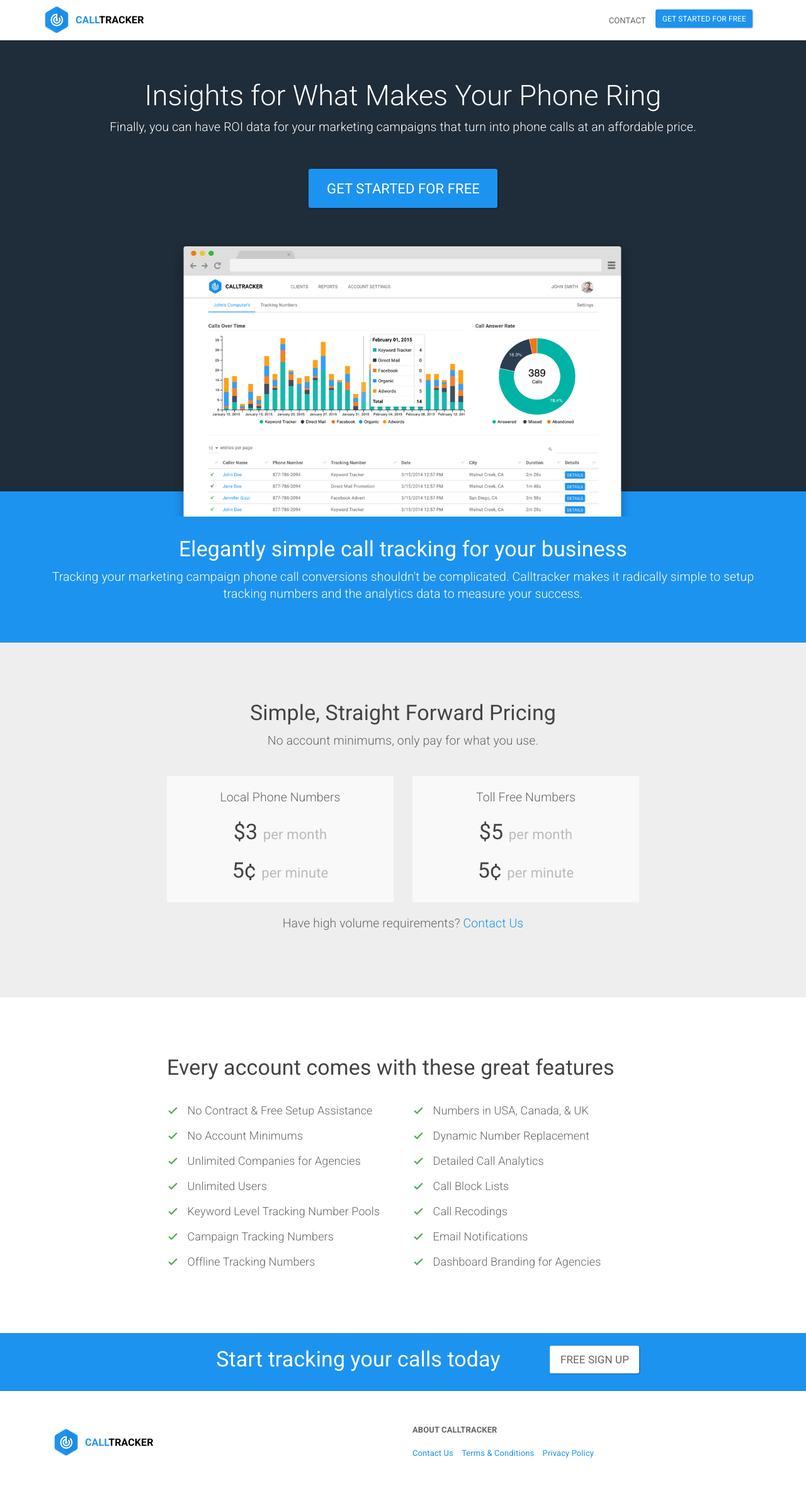
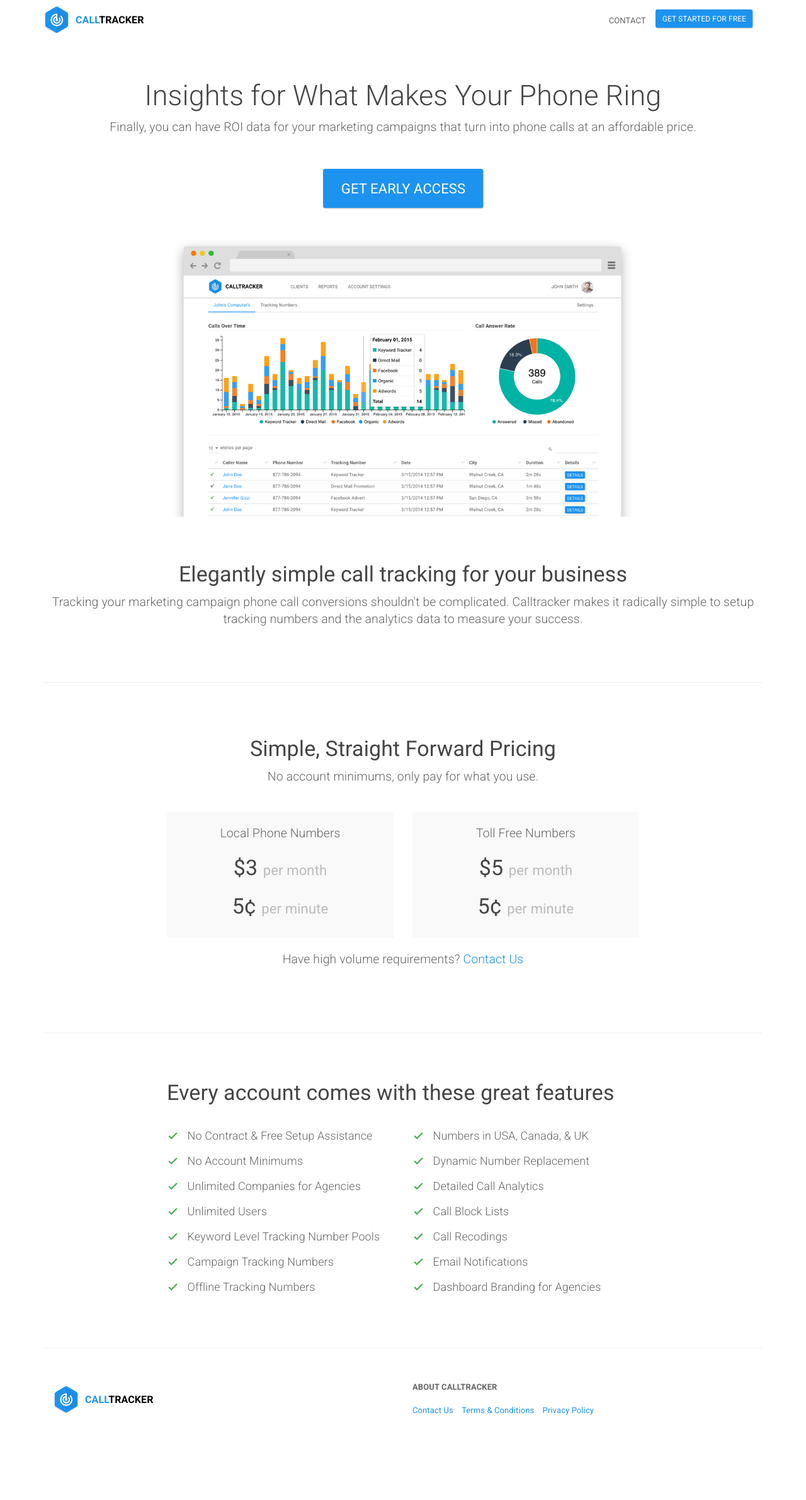
Before and after one commit to sumonst21/calltrackerio-site, a Jekyll site: the page built from index.html, in a window 1280 px wide. Shown: the whole page at 63% size. Built offline with Jekyll 4.4.1, drawn with Linux system fonts in a browser that asks for light colours; after the commit the page ends 2313 px from its top, so only the background shows below that.

Commit message:
make it simpler

```diff
--- a/_includes/features-section.html
+++ b/_includes/features-section.html
@@ -1,6 +1,7 @@
 <section>
 	<div class="container">
-		<div class="row p-t-70 p-b-70">
+		<hr class="m-t-40">
+		<div class="row p-t-30 p-b-30">
 			<div class="col-md-8 col-md-offset-2">
 				<h3>Every account comes with these great features</h3>
 				<div class="row m-t-30">
--- a/_includes/footer.html
+++ b/_includes/footer.html
@@ -1,6 +1,7 @@
 <footer class="footer">
 <!--Nothing Here Yet -->
 <div class="container">
+	<hr>
 	<div class="row m-t-50 m-b-50">
 		<div class="col-md-6">
 			<a class="navbar-brand" href="/">
--- a/_includes/header.html
+++ b/_includes/header.html
@@ -1,4 +1,4 @@
-<nav class="navbar">
+<nav class="navbar no-border">
   <div class="container">
     <div class="navbar-header">
       <button type="button" class="navbar-toggle collapsed" data-toggle="collapse" data-target="#navbar" aria-expanded="false" aria-controls="navbar">
--- a/css/style.scss
+++ b/css/style.scss
@@ -21,6 +21,9 @@
 }
 .bold {
 	font-weight: bold;
+}
+.fw-300 {
+  font-weight: 300;
 }
 .border-right {
 	border-right:solid 1px #eee;
@@ -149,6 +152,11 @@
 
 .border-bottom-grey {
   border-bottom: 1px solid #ddd;
+}
+
+.navbar.no-border {
+  -webkit-box-shadow: none;
+  box-shadow: none;
 }
 
 // Form Styles
--- a/index.html
+++ b/index.html
@@ -14,24 +14,24 @@
 	      </a>
   		</div>
   		<div class="col-md-9 col-sm-12 text-right p-t-20">
-  			<p class="lead">Get insights for what makes your phone ring <a href="sign-up.html" class="btn btn-primary btn-sm">Get Started For Free</a></p>
+  			<p class="lead">Get insights for what makes your phone ring <a href="sign-up.html" class="btn btn-primary btn-sm">Get Early Accesss</a></p>
   		</div>
   	</div>
   </div>
 </nav>
 </div>
 <div class="content">
-<section class="segment-hero">
+<section class="">
 	<div class="container">
 		<div class="row p-b-30">
 			<div class="col-md-12 text-center">
-					<h2>Insights for What Makes Your Phone Ring</h2>
+					<h2 class="fw-300">Insights for What Makes Your Phone Ring</h2>
 					<p class="lead">Finally, you can have ROI data for your marketing campaigns that turn into phone calls at an affordable price.</p>
 			</div>
 		</div>
 		<div class="row">
 			<div class="col-md-6 col-md-offset-3 text-center">
-				<a href="sign-up.html" class="btn btn-xl btn-primary">Get Started For Free</a>
+				<a href="sign-up.html" class="btn btn-xl btn-primary">Get Early Access</a>
 			</div>
 		</div>
 		<div class="row">
@@ -41,7 +41,7 @@
 		</div>
 	</div>
 </section>
-<section class="segment-primary" style="margin-top: -50px;">
+<section class="">
 	<div class="container">
 		<div class="row p-t-40 p-b-40">
 			<div class="col-md-12 text-center">
@@ -51,9 +51,10 @@
 		</div>
 	</div>
 </section>
-<section class="bg-light-grey">
+<section class="">
 	<div class="container">
-		<div class="row p-t-70 p-b-40">
+		<hr>
+		<div class="row p-t-40 p-b-40">
 			<div class="col-md-8 col-md-offset-2 text-center">
 				<h3>Simple, Straight Forward Pricing</h3>
 				<p class="lead">No account minimums, only pay for what you use.</p>
@@ -74,26 +75,11 @@
 					</div>
 				</div>
 				<p class="lead">Have high volume requirements? <a href="contact.html">Contact Us</a></p>
-				<hr class="m-t-40">
 			</div>
 		</div>
 	</div>
 </section>
 {% include features-section.html %}
-<section class="segment-primary">
-	<div class="container">
-		<div class="row p-t-15 p-b-20">
-			<div class="col-md-8 col-md-offset-2 text-center">
-				<a href="sign-up.html" class="btn btn-lg btn-default m-t-20 pull-right">Free Sign Up</a>
-				<h3>Start tracking your calls today</h3>
-			</div>
-		</div>
-	</div>
-</section>
-<section>
-	<div class="container">
-	</div>
-</section>
 </div>
 {% include footer.html %}
 {% include javascript.html %}
```
